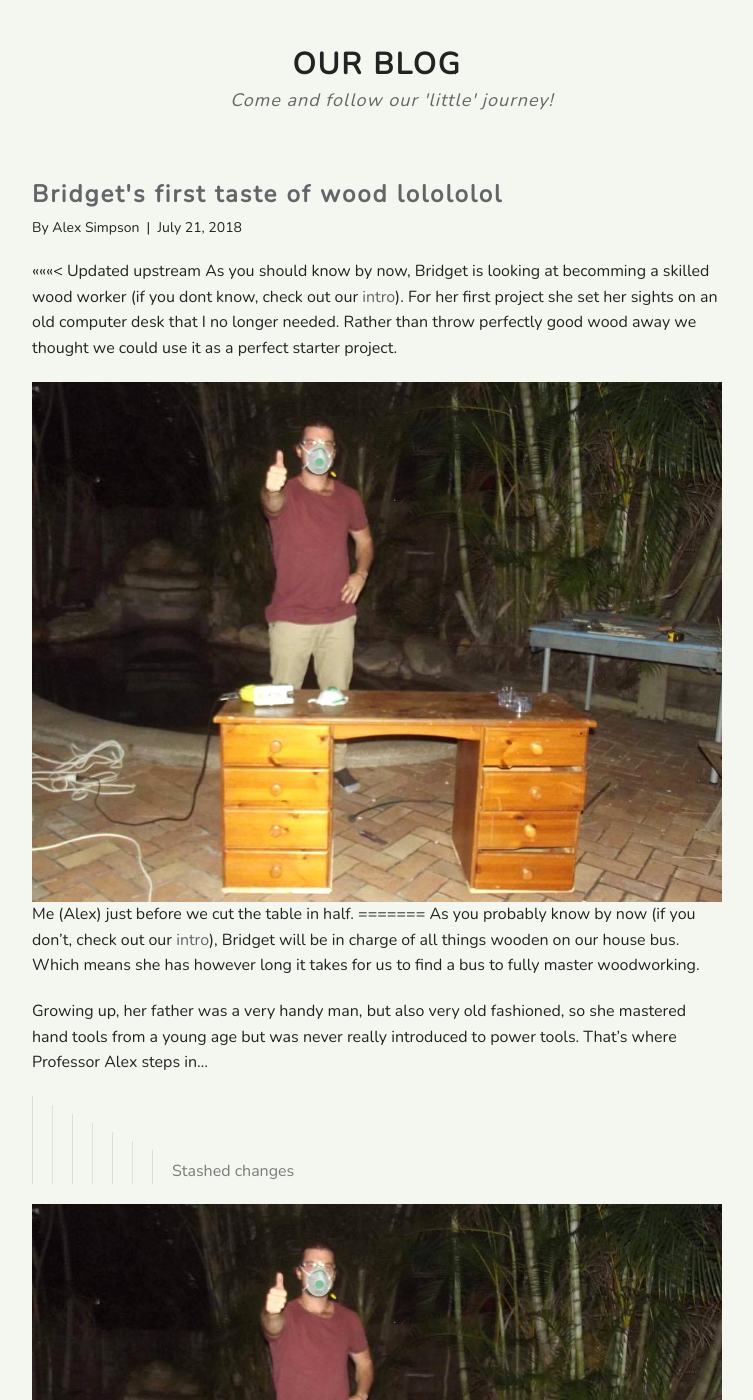
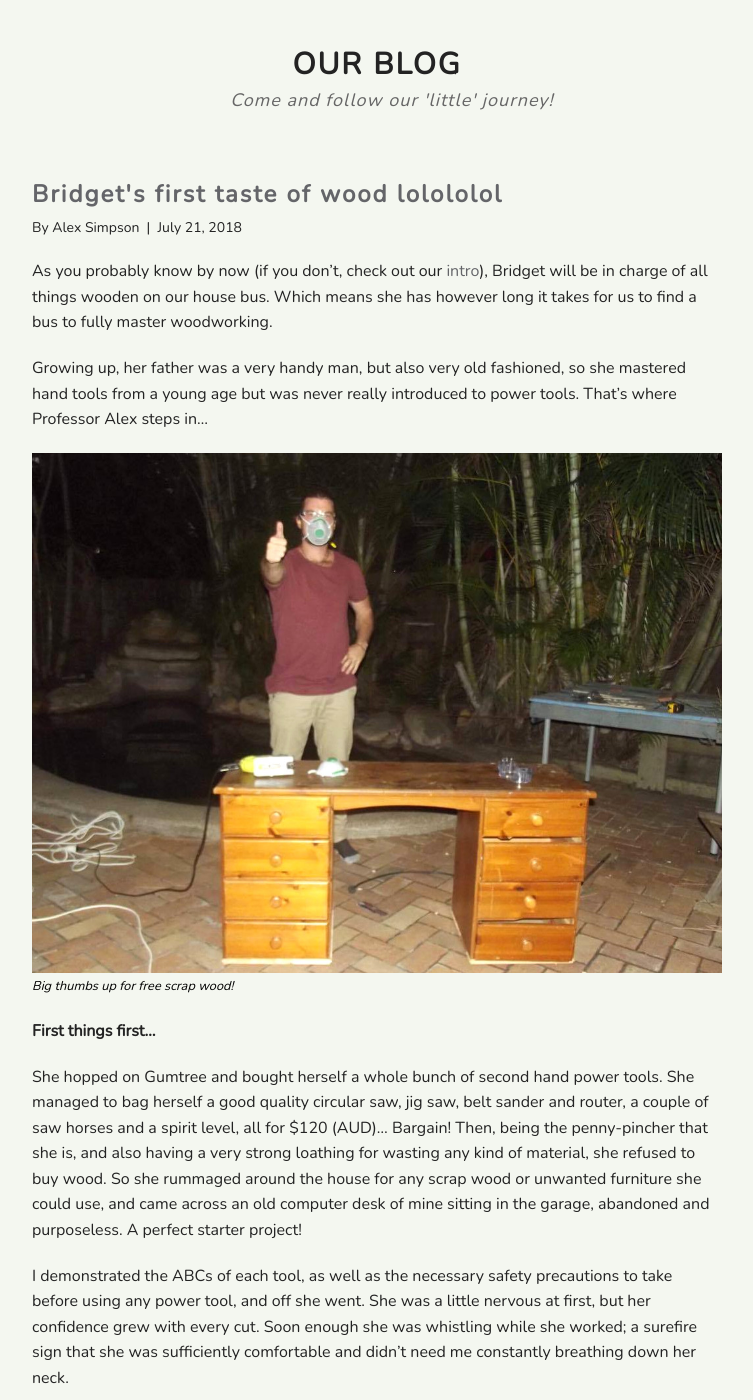
Before and after one commit to vendablefall/littlekiwibus, a Jekyll site: the page built from _posts/2017-05-21-Bridgets_1st_woodworking_project.md, in a window 1280 px wide and 1400 px high, scrolled down 394 px. Shown: the whole window, without its empty margins (263-1016 px from the left). Built offline with Jekyll 4.4.1, drawn with Linux system fonts in a browser that asks for light colours; Markdown is read by kramdown in place of the engine named in the settings; comment, search, counter and statistics services are not loaded.

Commit message:
stash resolved

```diff
--- a/_posts/2017-05-21-Bridgets_1st_woodworking_project.md
+++ b/_posts/2017-05-21-Bridgets_1st_woodworking_project.md
@@ -5,22 +5,14 @@ date:   2018-07-21 20:37:53 +0800
 author: "Alex Simpson"
 ---
 
-<<<<<<< Updated upstream
-As you should know by now, Bridget is looking at becomming a skilled wood worker (if you dont know, check out our [intro]({{site.url}}/2017/05/09/Introductions.html)). For her first project she set her sights on an old computer desk that I no longer needed. Rather than throw perfectly good wood away we thought we could use it as a perfect starter project.
-
-<img class="imageHolder1"  src="{{site.url}}/images/Bridgets 1st woodworking project/alex_and_original.jpg" />
-		<br>Me (Alex) just before we cut the table in half.
-=======
 As you probably know by now (if you don't, check out our [intro]({{site.url}}/2017/05/09/Introductions.html)), Bridget will be in charge of all things wooden on our house bus. Which means she has however long it takes for us to find a bus to fully master woodworking.
 
 Growing up, her father was a very handy man, but also very old fashioned, so she mastered hand tools from a young age but was never really introduced to power tools. That's where Professor Alex steps in...
->>>>>>> Stashed changes
 
-<!--more-->
 
 <img src="{{site.url}}/images/Bridgets 1st woodworking project/alex_and_original.jpg"/>
 <a class="image-captions">Big thumbs up for free scrap wood!</a>
-
+<!--more-->
 
 **First things first...**
 
```
Also changed, not shown: 4 other files.
